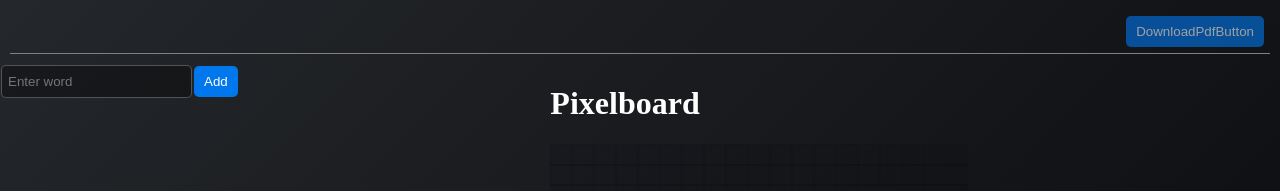
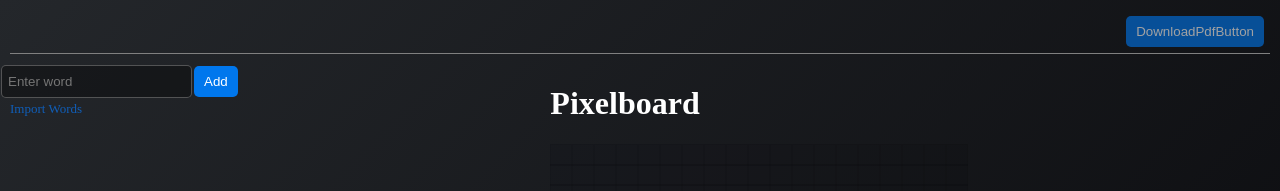
Before and after one commit to erik-sth/ts-website-lexi-matrix, a React (Vite) app: page / in a window 1280 px wide. Shown: the top 191 px of the page. Built offline with nearby package versions, Linux system fonts and the light colour scheme.

Commit message:
Added upload words button.

```diff
--- /dev/null
+++ b/src/Words/UploadWordsButton.tsx
@@ -0,0 +1,37 @@
+import { ChangeEvent } from 'react';
+interface Props {
+	addWords: (words: string[]) => void;
+}
+
+const UploadWordsButton = ({ addWords }: Props) => {
+	const handleFileUpload = (e: ChangeEvent<HTMLInputElement>) => {
+		const fileInput = e.target;
+		const file = fileInput.files?.[0];
+
+		if (file) {
+			const reader = new FileReader();
+			reader.onload = (event) => {
+				const fileContent = (event.target as FileReader)
+					.result as string;
+				const words = fileContent.match(/\b\w+\b/g) || [];
+
+				addWords(words);
+			};
+
+			reader.readAsText(file);
+		}
+	};
+	return (
+		<label htmlFor='file' className='wordUpload'>
+			Import Words
+			<input
+				type='file'
+				onChange={handleFileUpload}
+				accept='.txt'
+				id='file'
+			/>
+		</label>
+	);
+};
+
+export default UploadWordsButton;
--- a/src/Words/Wordlist.css
+++ b/src/Words/Wordlist.css
@@ -21,3 +21,17 @@ li > button {
 	padding: 15px 60px;
 	font-size: large;
 }
+
+.wordUpload {
+	color: rgb(16, 94, 184);
+	padding-left: 10px;
+	font-size: small;
+}
+
+.wordUpload:hover {
+	color: blue;
+	text-decoration: underline;
+}
+.wordUpload > input {
+	display: none;
+}
--- a/src/Words/Wordlist.tsx
+++ b/src/Words/Wordlist.tsx
@@ -1,5 +1,6 @@
 import { FormEvent } from 'react';
 import './Wordlist.css';
+import UploadWordsButton from './UploadWordsButton';
 interface Props {
 	allWords: string[];
 	onClick: (currentString: string) => void;
@@ -23,6 +24,9 @@ const WordList = ({ allWords, onClick, addWord, deleteWord }: Props) => {
 			inputElement.value = '';
 		}
 	};
+	const addWords = (words: string[]) => {
+		words.forEach((word) => addWord(word));
+	};
 	return (
 		<div>
 			<form onSubmit={handleFormSubmit}>
@@ -36,6 +40,7 @@ const WordList = ({ allWords, onClick, addWord, deleteWord }: Props) => {
 					Add
 				</button>
 			</form>
+			<UploadWordsButton addWords={addWords} />
 			<ul>
 				{allWords.map((word, index) => (
 					<li key={index}>
```
